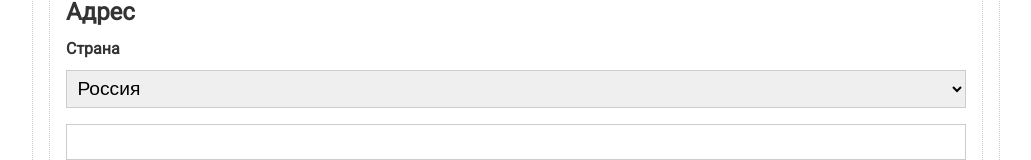
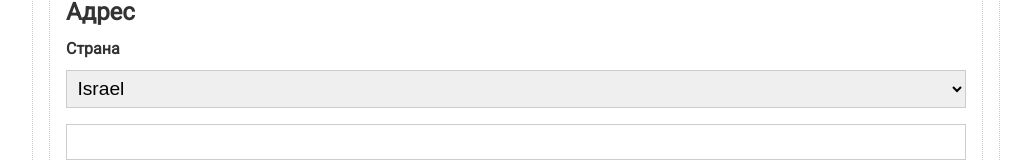
Before and after one commit to AbolnikovAnton/validation-forms, an Angular app: page / in a window 1280 px wide. Shown: the part 284-444 px from the top of the page, without its empty margins (124-1155 px from the left). Built offline with nearby package versions, Linux system fonts and the light colour scheme.

Commit message:
created title for password validation

```diff
--- a/src/app/app.component.html
+++ b/src/app/app.component.html
@@ -7,8 +7,7 @@
             <input type="text" placeholder="Email" formControlName="email">
             <div
                     class="validation"
-                    *ngIf="form.get('email').invalid && form.get('email').touched"
-            >
+                    *ngIf="form.get('email').invalid && form.get('email').touched">
                 <small *ngIf="form.get('email').errors.required">
                     E-mail can`t be empty
                 </small>
@@ -22,7 +21,17 @@
         <div class="form-control">
             <label>Пароль</label>
             <input type="password" placeholder="Пароль" formControlName="password">
-            <div class="validation"></div>
+            <div class="validation"
+                 *ngIf="form.get('password').invalid && form.get('password').touched">
+                <small *ngIf="form.get('password').errors.required">
+                    Password can`t be empty
+                </small>
+
+                <small *ngIf="form.get('password').errors.minlength">
+                    Password need to be longer then {{form.get('password').errors.minlength.requiredLength}}
+                    Now is {{form.get('password').errors.minlength.actualLength}}
+                </small>
+            </div>
         </div>
 
         <div class="card">
@@ -32,9 +41,10 @@
                 <label>Страна</label>
 
                 <select>
-                    <option value="ru">Россия</option>
-                    <option value="ua">Украина</option>
-                    <option value="by">Беларусь</option>
+                    <option value="by">Israel</option>
+                    <option value="ru">Russia</option>
+                    <option value="ua">Ukraine</option>
+                    <option value="by">Belarus</option>
                 </select>
             </div>
 
```
